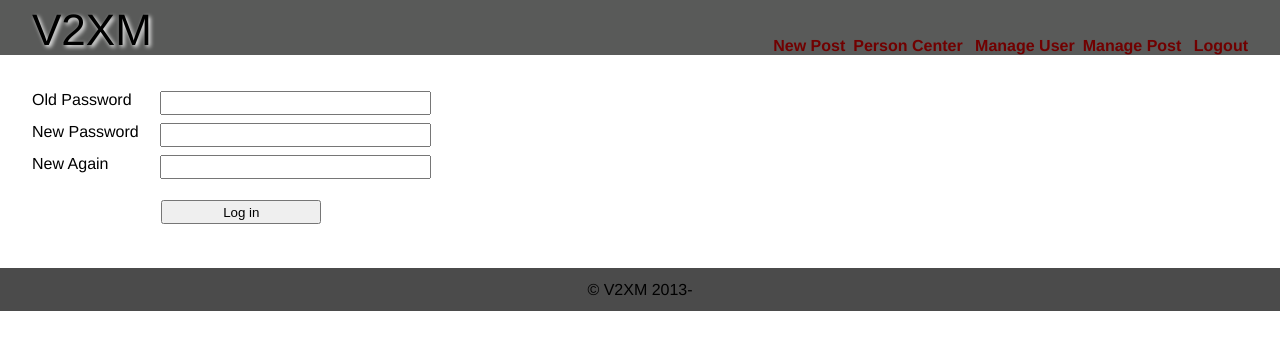
After one commit to xiuling/flask_forum, a Flask app: page /changepw/1/ in a window 1280 px wide. The commit adds this page. Shown: the top 350 px of the page. Run offline with Flask 2, Linux system fonts and the light colour scheme; the visitor is signed in with stand-in values (Sample User, id 1); data comes from the database, SQL or seed files in the repository.

Commit message:
add change password, replies count

```diff
--- a/app.py
+++ b/app.py
@@ -85,6 +85,7 @@ class Post(db.Model):
     title = db.Column(db.String(60))
     html = db.Column(db.Text)
     created = db.Column(db.DateTime)
+    replies_count = db.Column(db.Integer, default=0)
     author = db.Column(db.String(30), db.ForeignKey('user.username'))
     replay = db.relationship('Reply', backref='posts', lazy='dynamic')
 
@@ -125,9 +126,8 @@ def timesince(dt):
 @app.route('/')
 #@cached(120)  # from 200 req/s to 800 req/s
 def index():
-    posts = Post.query.order_by('created DESC')
-    #posts = Post.query.order_by('created DESC').limit(app.config['post_count'])
-    # Ordering by created time DESC isstead of reversing
+    posts = Post.query.order_by('id DESC')
+
     return render_template('index.html', posts=posts)
 
 @app.route('/personcenter/<name>')
@@ -144,6 +144,7 @@ def personcenter(name):
 def detail(id):
     post = Post.query.filter_by(id=id).first()
     replies = Reply.query.filter_by(post_id = id).all()
+    #replies_count = Reply.query.filter_by(post_id = id).count()
     if post:
         return render_template('detail.html', post=post,replies=replies)
     else:
@@ -223,6 +224,8 @@ def reply(id):
         author = session['username']
         content = request.form['content']
         db.session.add(Reply(author, content, post_id))
+        post = Post.query.get(id)
+        post.replies_count = post.replies_count+1
         db.session.commit()
 
         return redirect(url_for('detail', id=id))
@@ -264,6 +267,30 @@ def logout():
     session.pop('username', None)
     flash('You were logged out.')
     return redirect(url_for('index'))
+
+@app.route('/changepw/<int:id>/', methods=['GET', 'POST'])
+@login_required
+def changepw(id):
+    user = User.query.filter_by(id=id).first()
+    if request.method == 'POST':
+        oldpw = request.form['password']
+        newpw1 = request.form['newpw1']
+        newpw2 = request.form['newpw2']
+        if oldpw == user.password:
+            if newpw1 == newpw2:
+                user.password = newpw2
+                db.session.commit()
+                flash('Your password has been changed.')
+                return redirect(url_for('personcenter', name=user.username))
+            else:
+                flash('two new password are not the same.')
+                return render_template('changepw.html',user=user)
+        else:
+            flash('Old password is wrong.')
+            return render_template('changepw.html',user=user)
+    else:
+        return render_template('changepw.html',user=user)
+
 
 @app.route('/manauser/')
 @login_required
--- a/static/style.css
+++ b/static/style.css
@@ -20,7 +20,7 @@ header .login a:hover{color: #fff;}
 
 section[role=main]{float: left;width: 70%;border: 1px solid gray;padding: 1em 0.5em;border-radius: 5px;box-shadow: 0 2px 5px rgba(0, 0, 0, 0.25);}
 section#main{float: left;width: 70%;}
-section[role=sidebar]{float: left;width: 20%;height: 10em;margin: 0em 0 1em 2em;border: 1px solid gray; border-radius: 5px;box-shadow: 0 2px 5px rgba(0, 0, 0, 0.25);}
+section[role=sidebar]{float: left;width: 20%;height: 9em;margin: 0em 0 1em 2em;border: 1px solid gray; border-radius: 5px;box-shadow: 0 2px 5px rgba(0, 0, 0, 0.25);}
 section h2 {font-weight:normal;}
 section h3 {margin: 0;}
 
@@ -29,13 +29,16 @@ footer {clear:both;text-align: center;background: #4B4B4B;padding: 0.1em; height
 /* post*/
 
 .post {padding-bottom: 0.5em;margin-bottom:0.5em;border-bottom: 1px solid #CECACA;}
-.post a#author {width: 3em;height: 3em;padding: 1em;}
+.post a#author {width: 3em;height: 3em;padding-left: 1em;}
 .post a#title {height: 3em;font-size:1.2em;font-weight: 400;padding: 1em;}
 .post a#option {color:#7F027F;float:right;margin-left: 0.3em;}
 .post a#title:hover, .post a#option:hover {color:#444;}
-.post small {color:#888888;height: 3em;padding: 1em;}
+.post small {color:#888888;height: 3em;}
 .post a#more {font-size:80%;}
 .post .info {font-size:80%;}
+.post span a{background-color: #969cb1;border-radius: 12px;color: #FFFFFF;display: inline-block;font-weight:bold;line-height: 12px;margin-right: 15px;padding: 3px 10px; text-decoration: none; float: right;}
+.post span a:link, .post span a:active{background-color: #969cb1;}
+.post span a:hover{background-color: #595A59;}
 
 #post, #comment, #addReply {border: 1px solid gray;border-radius: 3px;box-shadow: 0 2px 5px rgba(0, 0, 0, 0.25);}
 
--- /dev/null
+++ b/templates/changepw.html
@@ -0,0 +1,10 @@
+{% extends "main.html" %}
+{% block body %}
+
+<form action="{{ url_for('changepw',id=user.id) }}" method="post">
+	<p><label for="password">Old Password</label><input id="password" type="password" name="password"></p>
+	<p><label for="newpw1">New Password</label><input id="password" type="password" name="newpw1"></p>
+	<p><label for="newpw2">New Again</label><input id="password" type="password" name="newpw2"></p>
+	<p><input type="submit" value="Log in"></p>
+</form>
+{% endblock %}
--- a/templates/main.html
+++ b/templates/main.html
@@ -32,6 +32,7 @@
 	<div class="sep20"></div>
 	{% block body %}
 	{% endblock %}
+
 	<div class="clear"></div>
 </div>
 <div class="sep20"></div>
--- a/templates/personcenter.html
+++ b/templates/personcenter.html
@@ -56,7 +56,8 @@
 	<div class="cell">
 		<p>No.{{ user.id }}</p><p> {{ user.join }}joined</p>
 	</div>
+	<div class="cell">
+		<p><a href="{{ url_for('changepw', id=user.id) }}">Change Password</a></p>
 	</div>
-
 </section>
 {% endblock %}
```
Also changed, not shown: templates/detail.html (+11 -3 lines), templates/index.html (+17 -3 lines), templates/manapost.html (+12 -4 lines), templates/manauser.html (+12 -4 lines).
